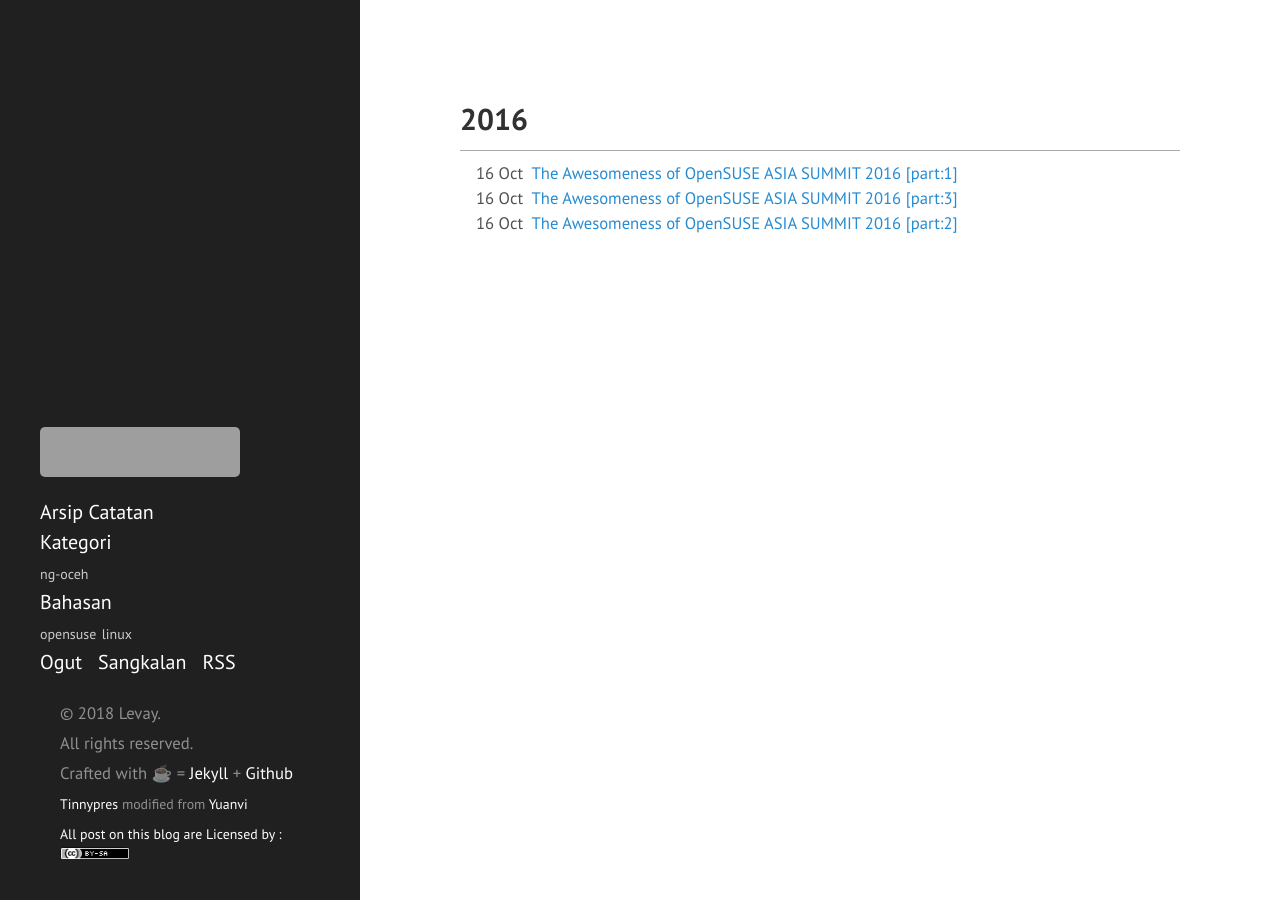
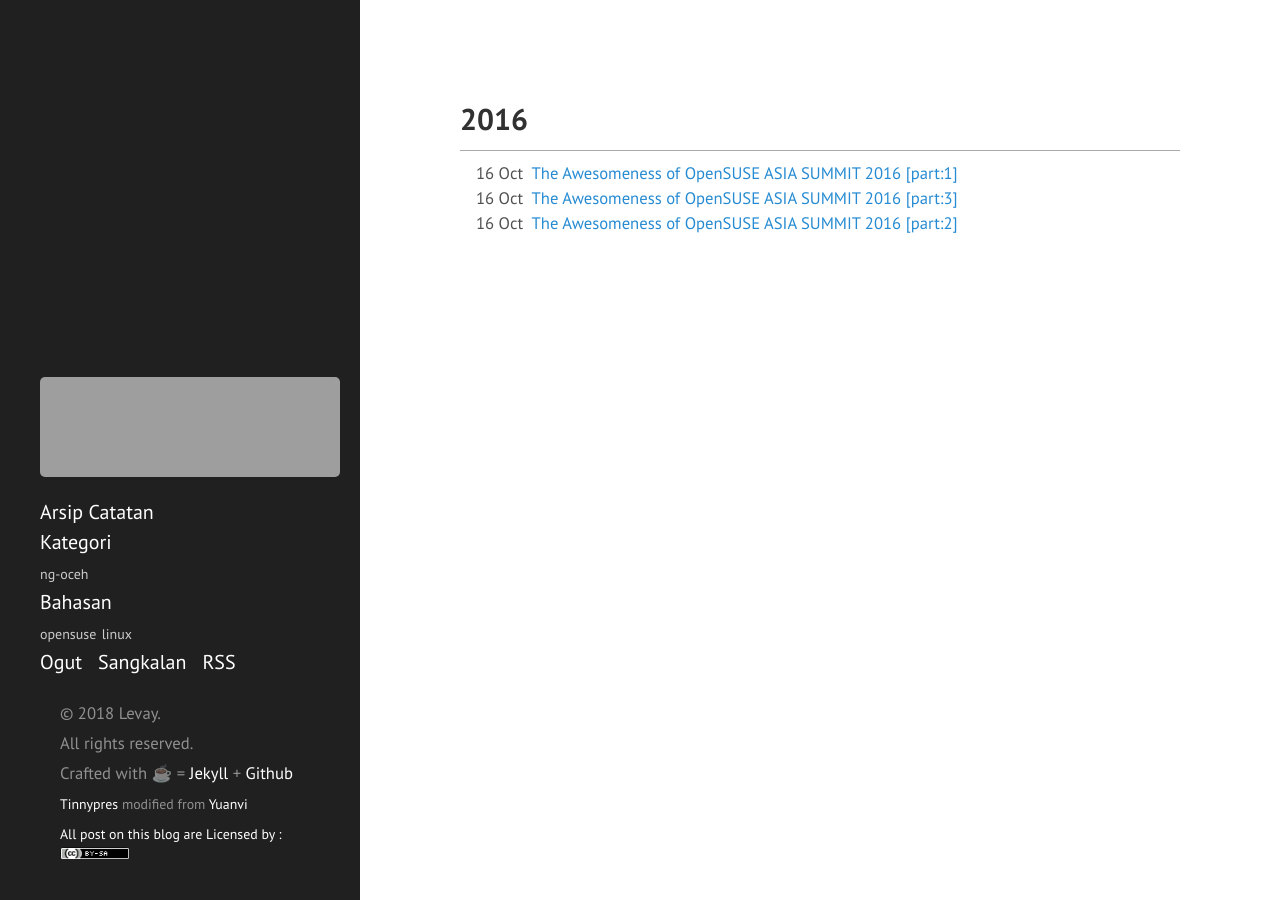
Before and after one commit to levay08/levay08.github.io, a Jekyll site: the page built from index.html, in a window 1280 px wide. Built offline with Jekyll 4.4.1, drawn with Linux system fonts in a browser that asks for light colours; grey boxes are pictures that could not be loaded.

Commit message:
Update sidebar.html

```diff
--- a/_includes/sidebar.html
+++ b/_includes/sidebar.html
@@ -1,7 +1,7 @@
 <div class="sidebar">
   <div class="container sidebar-sticky">
     <div class="sidebar-about">
-        <img src="https://i.pinimg.com/originals/19/20/64/192064fb7b55d9f8569231678ee1e333.gif" width="200" height="50">
+        <img src="https://i.pinimg.com/originals/19/20/64/192064fb7b55d9f8569231678ee1e333.gif" width="300" height="100">
       <p class="lead">{{ site.description }}</p>
     </div>
 
```
